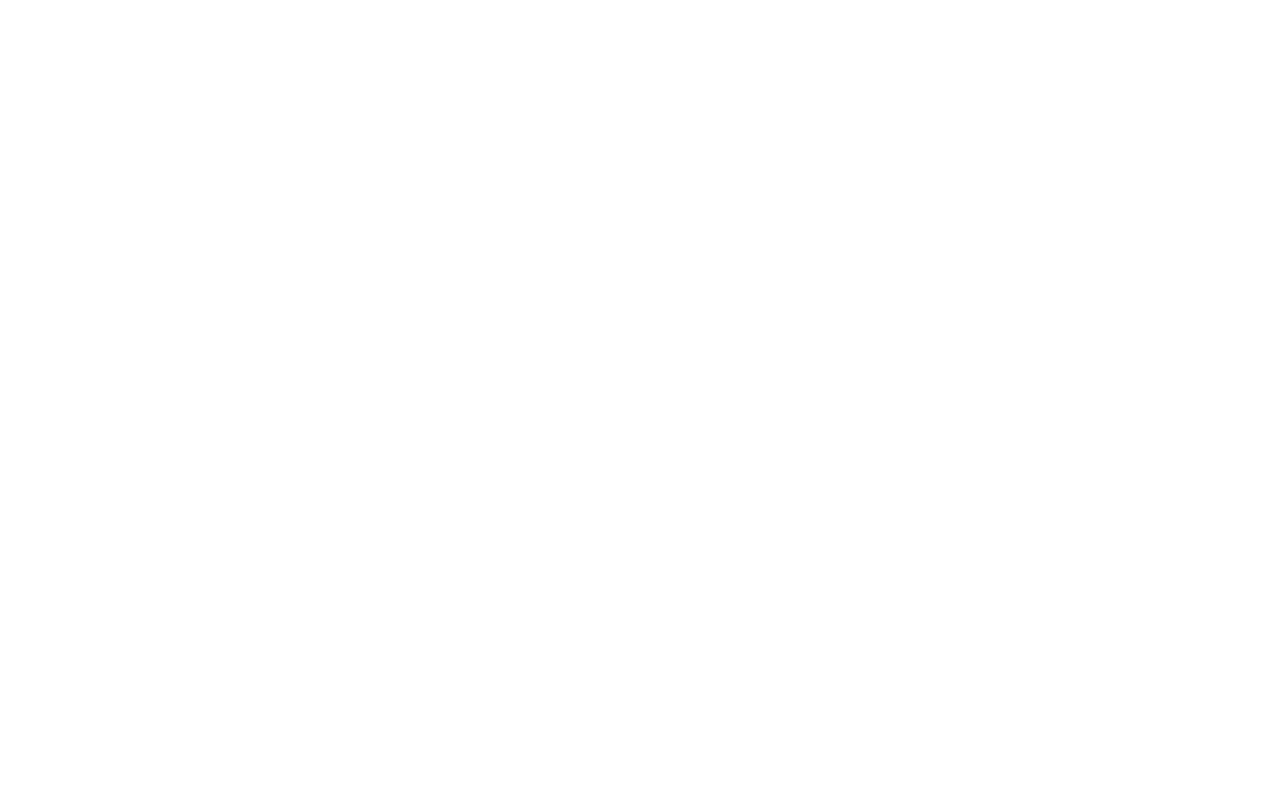
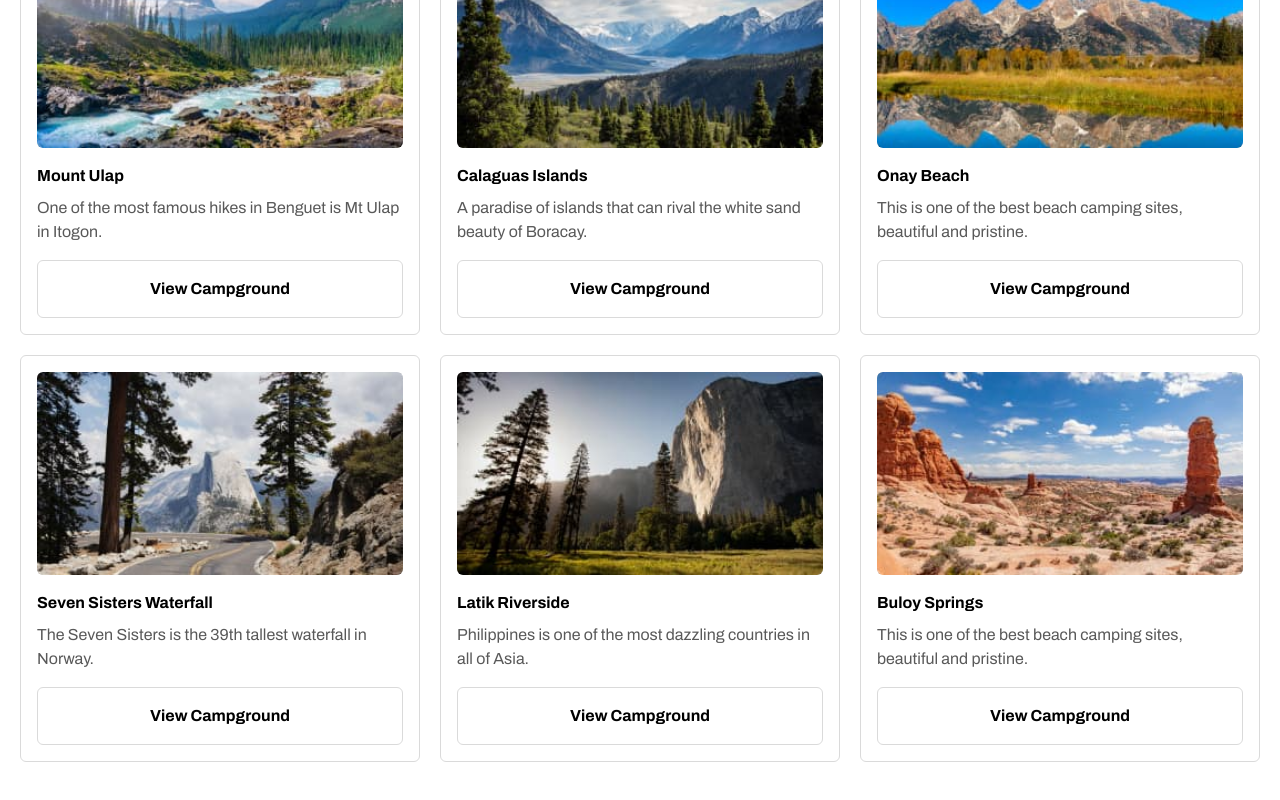
Before and after one commit to JaspalSingh1998/yelcamp, a React (Create React App) app: page / in a window 1280 px wide. Shown: the part 522-1322 px from the top of the page. Before the commit the page ends 800 px from the top, so only its background shows below. Built offline with nearby package versions, Linux system fonts and the light colour scheme.

Commit message:
Added Camps Grid

```diff
--- /dev/null
+++ b/src/components/CampsGrid.js
@@ -0,0 +1,118 @@
+import MountUlap from "../Assets/Camp Images/Mount Ulap.jpg";
+import CalaguasIslands from "../Assets/Camp Images/Calaguas Island.jpg";
+import OnayBeach from "../Assets/Camp Images/Onay Beach.jpg";
+import SevenSistersWaterfall from "../Assets/Camp Images/Seven Sisters Waterfall.jpg";
+import LatikRiverside from "../Assets/Camp Images/Latik Riverside.jpg";
+import BuloySprings from "../Assets/Camp Images/Buloy Springs.jpg";
+
+function CampsGrid() {
+  return (
+    <div className="grid md:grid-cols-2 lg:grid-cols-3 gap-5">
+      <div className="card border-item-border border rounded-md p-4">
+        <header className="mb-4">
+          <img src={MountUlap} alt="Camp" className="rounded-md mb-4  w-full" />
+          <div>
+            <h3 className="font-bold mb-2">Mount Ulap</h3>
+            <p className="text-text-muted">
+              One of the most famous hikes in Benguet is Mt Ulap in Itogon.
+            </p>
+          </div>
+        </header>
+        <button className="w-full font-bold border border-item-border py-4 rounded-md">
+          View Campground
+        </button>
+      </div>
+      <div className="card border-item-border border rounded-md p-4">
+        <header className="mb-4">
+          <img
+            src={CalaguasIslands}
+            alt="Camp"
+            className="rounded-md mb-4 w-full"
+          />
+          <div>
+            <h3 className="font-bold mb-2">Calaguas Islands</h3>
+            <p className="text-text-muted">
+              A paradise of islands that can rival the white sand beauty of
+              Boracay.
+            </p>
+          </div>
+        </header>
+        <button className="w-full font-bold border border-item-border py-4 rounded-md">
+          View Campground
+        </button>
+      </div>
+      <div className="card border-item-border border rounded-md p-4">
+        <header className="mb-4">
+          <img src={OnayBeach} alt="Camp" className="rounded-md mb-4  w-full" />
+          <div>
+            <h3 className="font-bold mb-2">Onay Beach</h3>
+            <p className="text-text-muted">
+              This is one of the best beach camping sites, beautiful and
+              pristine.
+            </p>
+          </div>
+        </header>
+        <button className="w-full font-bold border border-item-border py-4 rounded-md">
+          View Campground
+        </button>
+      </div>
+      <div className="card border-item-border border rounded-md p-4">
+        <header className="mb-4">
+          <img
+            src={SevenSistersWaterfall}
+            alt="Camp"
+            className="rounded-md mb-4 w-full"
+          />
+          <div>
+            <h3 className="font-bold mb-2">Seven Sisters Waterfall</h3>
+            <p className="text-text-muted">
+              The Seven Sisters is the 39th tallest waterfall in Norway.
+            </p>
+          </div>
+        </header>
+        <button className="w-full font-bold border border-item-border py-4 rounded-md">
+          View Campground
+        </button>
+      </div>
+      <div className="card border-item-border border rounded-md p-4">
+        <header className="mb-4">
+          <img
+            src={LatikRiverside}
+            alt="Camp"
+            className="rounded-md mb-4  w-full"
+          />
+          <div>
+            <h3 className="font-bold mb-2">Latik Riverside</h3>
+            <p className="text-text-muted">
+              Philippines is one of the most dazzling countries in all of Asia.
+            </p>
+          </div>
+        </header>
+        <button className="w-full font-bold border border-item-border py-4 rounded-md">
+          View Campground
+        </button>
+      </div>
+      <div className="card border-item-border border rounded-md p-4">
+        <header className="mb-4">
+          <img
+            src={BuloySprings}
+            alt="Camp"
+            className="rounded-md mb-4  w-full"
+          />
+          <div>
+            <h3 className="font-bold mb-2">Buloy Springs</h3>
+            <p className="text-text-muted">
+              This is one of the best beach camping sites, beautiful and
+              pristine.
+            </p>
+          </div>
+        </header>
+        <button className="w-full font-bold border border-item-border py-4 rounded-md">
+          View Campground
+        </button>
+      </div>
+    </div>
+  );
+}
+
+export default CampsGrid;
--- a/src/components/Search.js
+++ b/src/components/Search.js
@@ -1,5 +1,8 @@
+import CampsGrid from "./CampsGrid";
+
 function Search() {
   return (
+    <>
       <div className="bg-landing-bg my-10 p-8 ">
         <h2 className="text-4xl mb-2">Welcome to YelpCamp!</h2>
         <p className="text-text-muted mb-4 max-w-sm">
@@ -20,6 +23,8 @@
           or add your own campground
         </a>
       </div>
+      <CampsGrid />
+    </>
   );
 }
 
```
Lines whose indentation alone changed are shown as unchanged.
